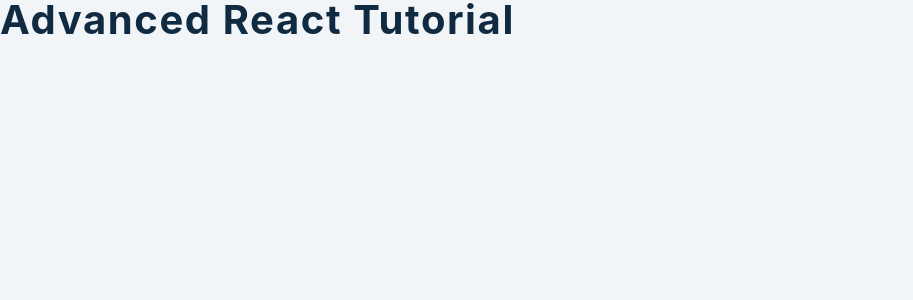
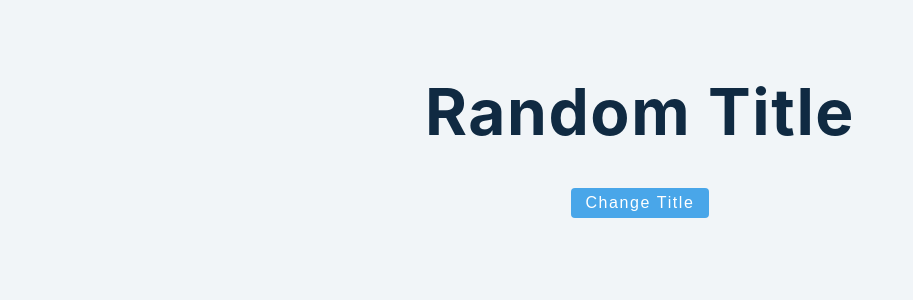
Before and after one commit to treatme030/react-advanced, a React (Create React App) app: page / in a window 1280 px wide. Shown: the top 300 px of the page, without its empty margins (0-913 px from the left). Built offline with nearby package versions, Linux system fonts and the light colour scheme.

Commit message:
useState basics

```diff
--- a/src/App.js
+++ b/src/App.js
@@ -1,8 +1,11 @@
 import './App.css';
+import Setup from './useState/setup/UseStateBasics';
 
 function App() {
   return (
-      <h2>advanced react tutorial</h2>
+    <div className="container">
+        <Setup/>
+    </div>
   );
 }
 
--- /dev/null
+++ b/src/useState/setup/UseStateBasics.js
@@ -0,0 +1,26 @@
+import React, { useState } from 'react';
+
+const UseStateBasics = () => {
+    // console.log(useState('hello world'))
+    // const value = useState(1)[0]
+    // const handler = useState(1)[1]
+    const [text, setText] = useState('random title')
+
+    const handleClick = () => {
+        if(text === 'random title'){
+            setText('JUHEE')
+        } else {
+            setText('random title')
+        }
+    }
+    return (
+        <>
+           <h1>{text}</h1>
+           <button type="button" className="btn"
+           onClick={handleClick}
+           >change title</button>
+        </>
+    );
+};
+
+export default UseStateBasics;
```
Also changed, not shown: src/useState/setup/1-error-example.js (added, +20 -0 lines).
